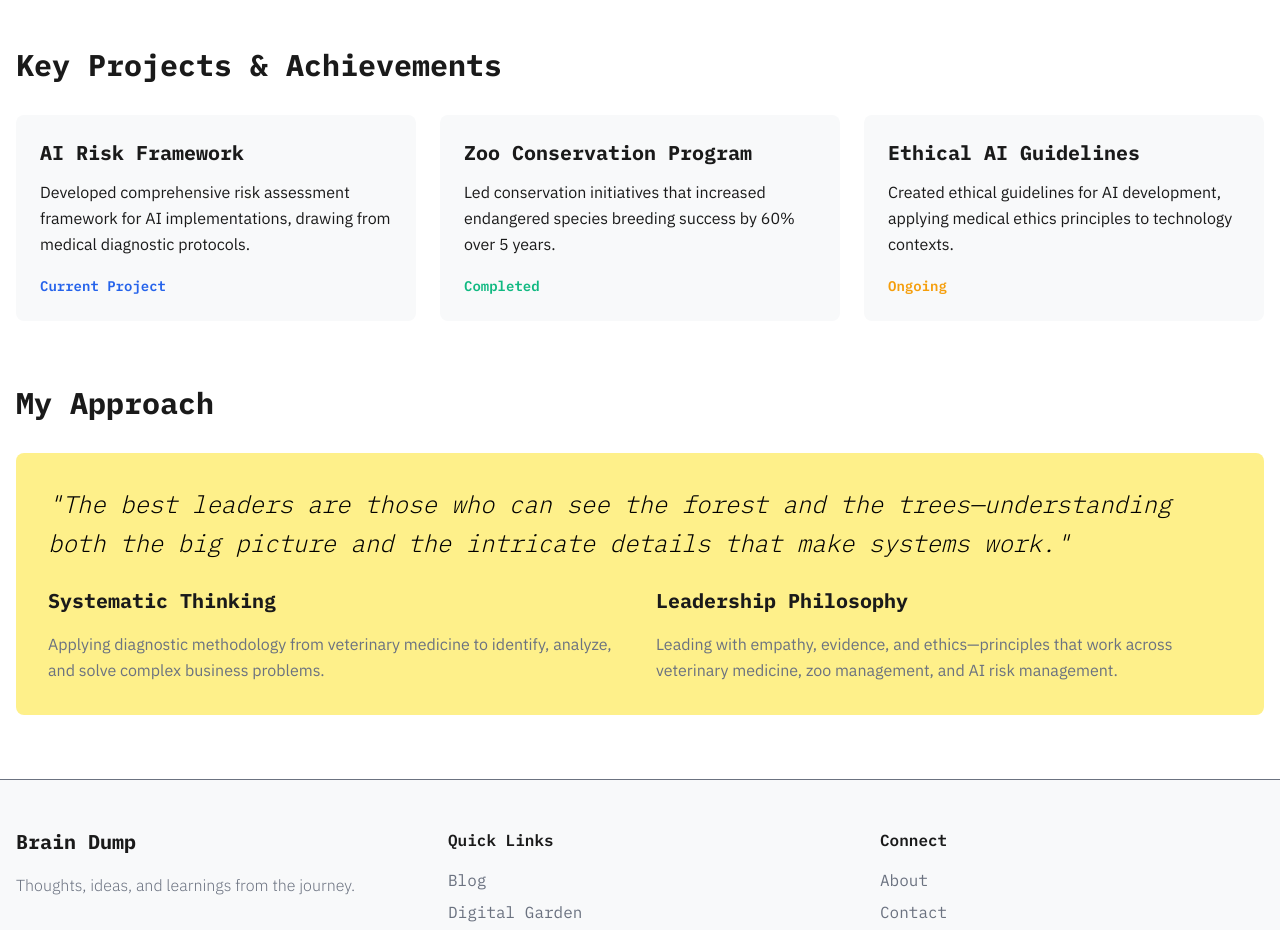
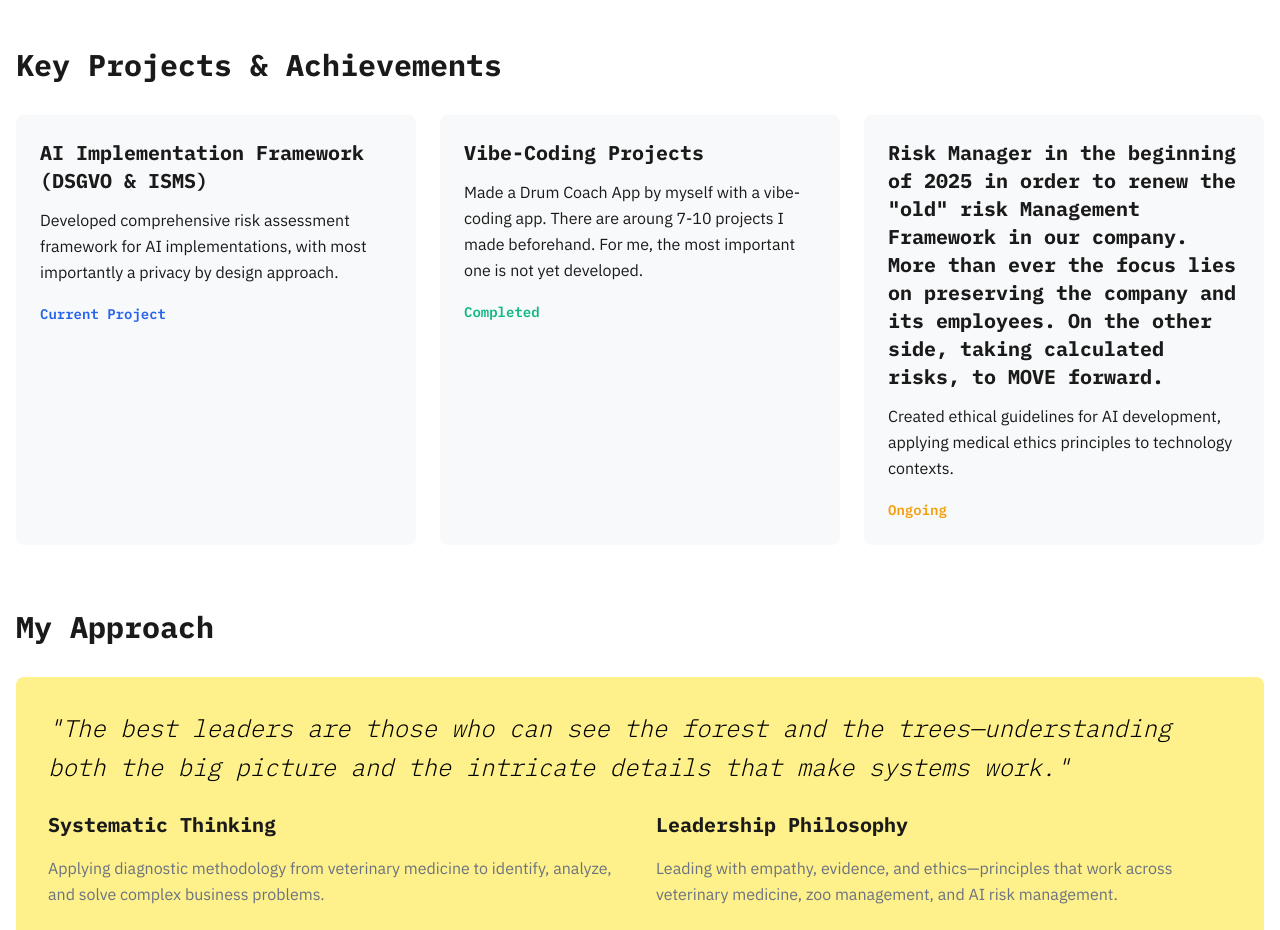
Before and after one commit to Conzi84/braindumpproject2, a Next.js app: page /work in a window 1280 px wide. Shown: the part 1660-2590 px from the top of the page. Built offline with nearby package versions, Linux system fonts and the light colour scheme.

Commit message:
Update work page

```diff
--- a/app/work/page.tsx
+++ b/app/work/page.tsx
@@ -141,29 +141,31 @@ export default function WorkPage() {
           <div className="grid grid-cols-1 md:grid-cols-2 lg:grid-cols-3 gap-6">
             <div className="bg-light-surface dark:bg-dark-surface p-6 rounded-lg">
               <h3 className="text-xl font-bold font-montserrat text-light-text dark:text-dark-text mb-3">
-                AI Risk Framework
+                AI Implementation Framework (DSGVO & ISMS)
               </h3>
               <p className="text-light-text dark:text-light-text-secondary dark:text-dark-text-secondary font-open-sans leading-relaxed mb-4">
                 Developed comprehensive risk assessment framework for AI implementations,
-                drawing from medical diagnostic protocols.
+                with most importantly a privacy by design approach.
               </p>
               <span className="text-sm text-light-accent dark:text-dark-accent font-semibold">Current Project</span>
             </div>
 
             <div className="bg-light-surface dark:bg-dark-surface p-6 rounded-lg">
               <h3 className="text-xl font-bold font-montserrat text-light-text dark:text-dark-text mb-3">
-                Zoo Conservation Program
+                Vibe-Coding Projects
               </h3>
               <p className="text-light-text dark:text-light-text-secondary dark:text-dark-text-secondary font-open-sans leading-relaxed mb-4">
-                Led conservation initiatives that increased endangered species breeding success
-                by 60% over 5 years.
+                Made a Drum Coach App by myself with a vibe-coding app. There are aroung 7-10 projects I made beforehand.
+                For me, the most important one is not yet developed.
               </p>
               <span className="text-sm text-highlight-green font-semibold">Completed</span>
             </div>
 
             <div className="bg-light-surface dark:bg-dark-surface p-6 rounded-lg">
               <h3 className="text-xl font-bold font-montserrat text-light-text dark:text-dark-text mb-3">
-                Ethical AI Guidelines
+                Risk Manager in the beginning of 2025 in order to renew the "old" risk Management Framework in our company.
+                More than ever the focus lies on preserving the company and its employees. On the other side, taking calculated risks,
+                to MOVE forward.
               </h3>
               <p className="text-light-text dark:text-light-text-secondary dark:text-dark-text-secondary font-open-sans leading-relaxed mb-4">
                 Created ethical guidelines for AI development, applying medical ethics
```
